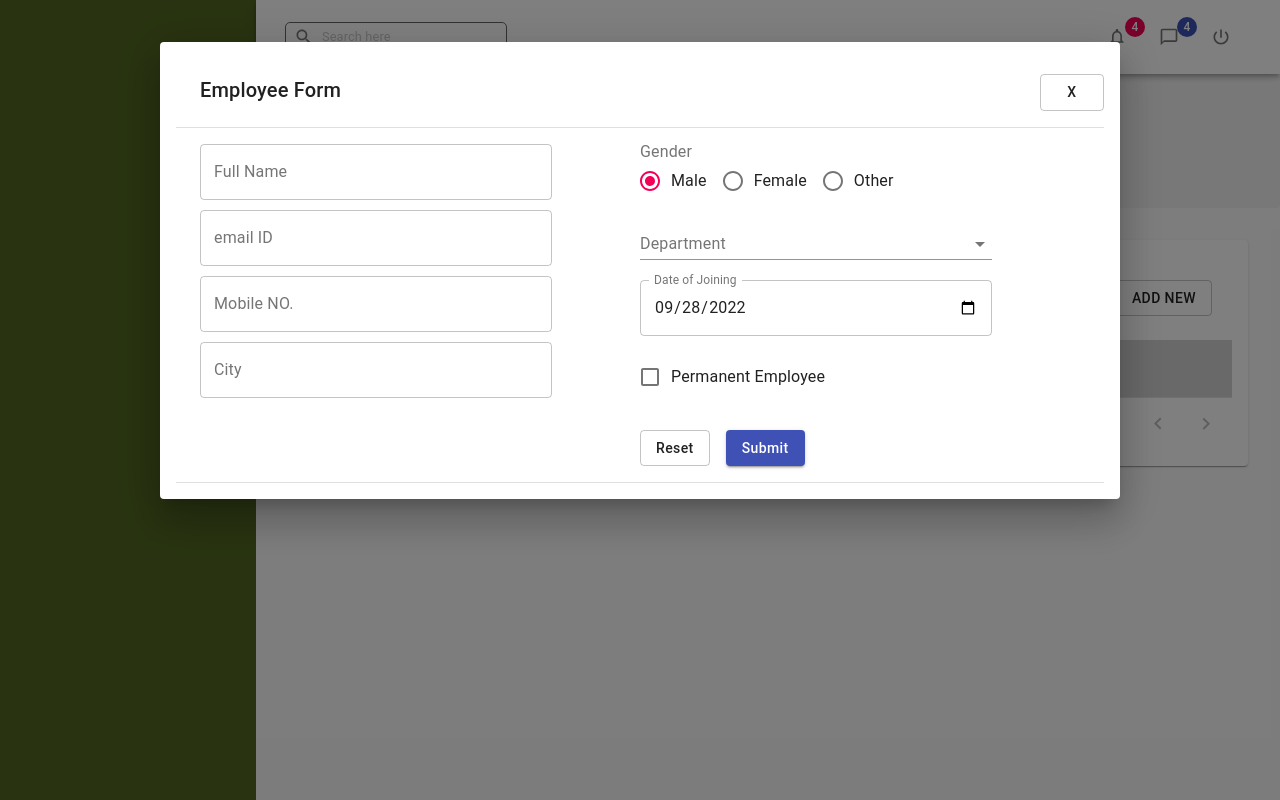
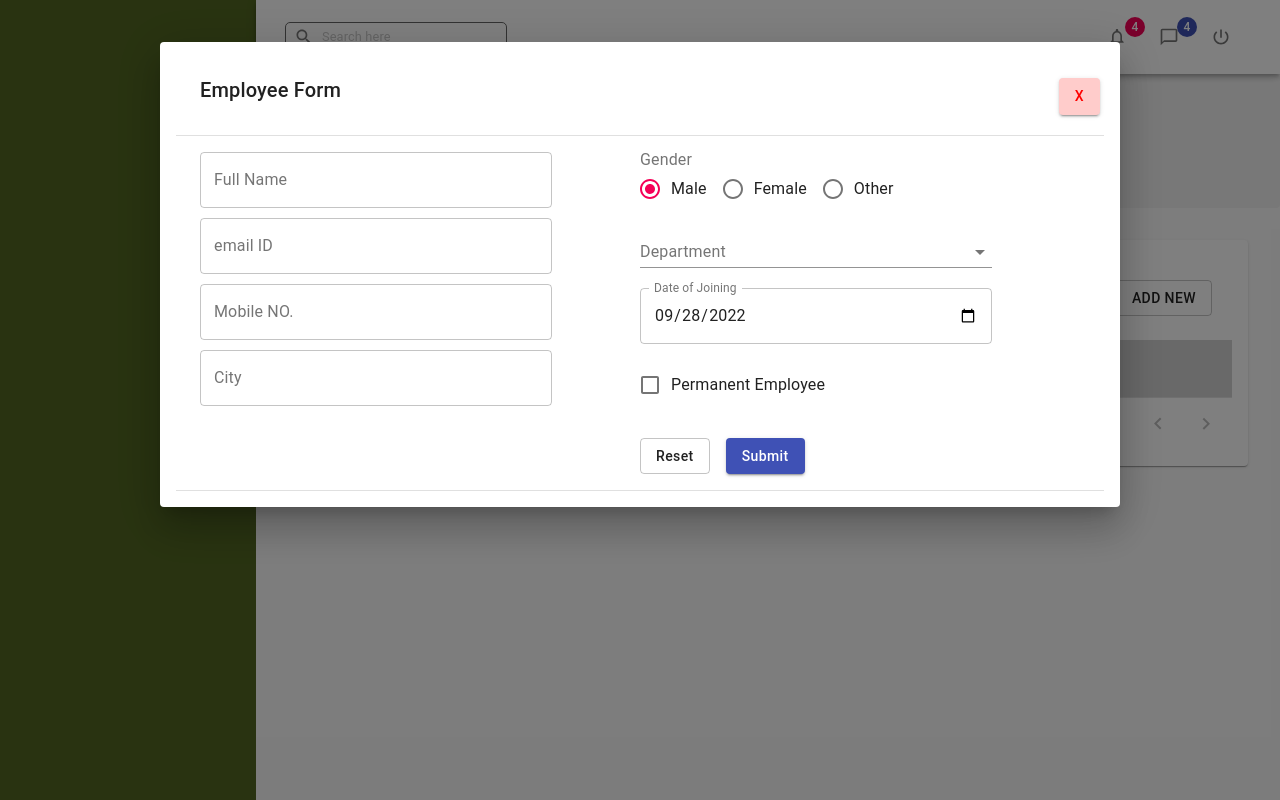
Before and after one commit to Muhammad-Faheem-khan/Employee-Data-Management-System, a React (Create React App) app: page / in a window 1280 px wide. Both pictures are taken after typing "Sample" into the empty fields and a click on the button "ADD NEW". Built offline with nearby package versions, Linux system fonts and the light colour scheme.

Commit message:
working on ADD and EDIT functinalities

```diff
--- a/src/App.js
+++ b/src/App.js
@@ -1,6 +1,6 @@
 import { CssBaseline } from '@material-ui/core'
 import React from 'react'
-import Employee from './Components/EmployeeData/Employee'
+import Employee from './Components/EmployeeData/Employee/Employee'
 import Header from './Components/Header'
 import SideBar from './Components/SideBar'
 import useStyles from './Components/Styles'
--- a/src/Components/EmployeeData/Employee.js
+++ b/src/Components/EmployeeData/Employee/Employee.js
@@ -1,14 +1,17 @@
 import React, {useState} from 'react'
-import PageHeader from '../PageHeader'
+import PageHeader from '../../PageHeader'
 import EmployeeForm from './EmployeeForm'
 import EmployeeTable from './EmployeeTable'
 import PopUpWindow from './PopUpWindow'
+import * as employeeService from '../EmployeeService'
 import { Paper } from '@material-ui/core'
-import { PeopleOutlineTwoTone } from '@material-ui/icons'
-import useStyles from './Styles'
+import {  PeopleOutlineTwoTone } from '@material-ui/icons'
+import useStyles from '../Styles'
 
 
 const Employee = () => {
+
+  const [record, setRecords] = useState(employeeService.getAllEmployees())
     const classes = useStyles()
     const [openPopUp, setopenPopUp] = useState(false)
 
@@ -18,6 +21,12 @@ const Employee = () => {
      const handleWindowClose=()=>{
       setopenPopUp(false)
      }
+     const addAndEdit = (values, handleResetForm)=>{
+      employeeService.insertEmployeeData(values)
+        handleResetForm()
+        setopenPopUp(false)
+        setRecords(employeeService.getAllEmployees())
+     }
   return (
     <>
         <PageHeader  pagetitle= 'Employee'
@@ -26,10 +35,10 @@ const Employee = () => {
             />
             <Paper className={classes.formpage}>
 
-            <EmployeeTable handleAddNewEmployee= {handleAddNewEmployee}/>
+            <EmployeeTable handleAddNewEmployee= {handleAddNewEmployee} record={record}/>
             </Paper>
             <PopUpWindow  openPopUp={openPopUp} handleWindowClose={handleWindowClose}>
-            <EmployeeForm />
+            <EmployeeForm addAndEdit={addAndEdit}/>
             </PopUpWindow>
     </>
   )
--- a/src/Components/EmployeeData/EmployeeForm.js
+++ b/src/Components/EmployeeData/Employee/EmployeeForm.js
@@ -1,9 +1,9 @@
 import { FormControlLabel, Grid, RadioGroup, TextField, InputLabel,MenuItem, Radio,
     Select, FormControl, FormLabel, FormGroup, Checkbox, Button, Box, FormHelperText } from '@material-ui/core'
     import { format } from 'date-fns'
-import { getdepartments } from './EmployeeService'
-import useStyles from './Styles'
-import useForm  from './useForm'
+import { getdepartments } from '../EmployeeService'
+import useStyles from '../Styles'
+import useForm  from '../useForm'
 
 const initialData = {
     id: '',
@@ -22,10 +22,10 @@ const genders = [{id: 'male', gender: 'Male'},
                 {id: 'female', gender: 'Female'},
                 {id: 'other', gender: 'Other'}]
 
-const EmployeeForm = () => {
+const EmployeeForm = ( {addAndEdit}) => {
     const classes = useStyles()
     const {values, handleInputData, handleInputDate, handleInputCheckbox,
-           error, handleFormSubmit, handleResetForm} = useForm(initialData)
+           error, handleFormSubmit, handleResetForm} = useForm(initialData, addAndEdit)
 
   return (
     <>
--- a/src/Components/EmployeeData/EmployeeTable.js
+++ b/src/Components/EmployeeData/Employee/EmployeeTable.js
@@ -2,13 +2,12 @@ import { Table, TableBody, TableCell, TableContainer, TableHead, TablePagination
   TableSortLabel,  Toolbar, InputAdornment, Button } from '@material-ui/core'
   import { Add, Search } from '@material-ui/icons'
 import React, {useState} from 'react'
-import * as employeeService from './EmployeeService'
-import useStyles from './Styles'
+import * as employeeService from '../EmployeeService'
+import useStyles from '../Styles'
 
-const EmployeeTable = ({handleAddNewEmployee}) => {
+const EmployeeTable = ({handleAddNewEmployee, record}) => {
     const classes = useStyles()
     const pages = [5,10,15]
-    const [record, setRecords] = useState(employeeService.getAllEmployees())
     const [page, setpage] = useState(0)
     const [rowsPerPage, setrowsPerPage] = useState(pages[page])
     const [order, setorder] = useState('asc')
--- a/src/Components/EmployeeData/PopUpWindow.js
+++ b/src/Components/EmployeeData/Employee/PopUpWindow.js
@@ -1,6 +1,6 @@
-import { Button, Dialog, DialogContent, DialogTitle, Typography } from '@material-ui/core'
+import { Button, Dialog, DialogContent, DialogTitle, Typography} from '@material-ui/core'
 import React from 'react'
-import useStyles from './Styles'
+import useStyles from '../Styles'
 
 const PopUpWindow = ({children, openPopUp, handleWindowClose}) => {
     const classes = useStyles()
@@ -12,7 +12,7 @@ const PopUpWindow = ({children, openPopUp, handleWindowClose}) => {
             <Typography variant='h6' component='div' style={{flexGrow: 1}}>
                 Employee Form
             </Typography>
-            <Button variant='outlined' className={classes.actionBtn} type='button' onClick={handleWindowClose}>X</Button>
+            <Button variant='contained' onClick={handleWindowClose} className={classes.actionBtn}>X</Button>
             </div>
         </DialogTitle>
         <DialogContent dividers >
--- a/src/Components/EmployeeData/Styles.js
+++ b/src/Components/EmployeeData/Styles.js
@@ -1,6 +1,6 @@
 import { makeStyles } from "@material-ui/core";
 
-const useStyles = makeStyles({
+const useStyles = makeStyles(theme=>({
     inputdata:{
         width: '80%',
         marginBottom: '10px'
@@ -47,14 +47,15 @@ const useStyles = makeStyles({
             position: 'absolute',
             top: '10px',
             padding: '1rem'
-    },
+    }},
+
     actionBtn: {
-        minWidth: '0',
-        padding: '0px',
-        margin: '0.5rem',
-        color: '#897799'
+       minWidth: '0',
+       margin: '4px',
+       backgroundColor: '#FFCCCB',
+       color: 'red'
     }
-}
-})
+
+}))
 
 export default useStyles
--- a/src/Components/EmployeeData/useForm.js
+++ b/src/Components/EmployeeData/useForm.js
@@ -1,9 +1,7 @@
 
 import React, {useState} from 'react'
 
-import * as employeeService from './EmployeeService'
-
-const useForm = (initialData) => {
+const useForm = (initialData, addAndEdit) => {
   const [values, setvalues] = useState(initialData)
   const [error, setError] = useState({})
 
@@ -52,8 +50,7 @@ const useForm = (initialData) => {
     const handleFormSubmit=(e)=>{
       e.preventDefault()
       if(validate('all')){
-        employeeService.insertEmployeeData(values)
-        handleResetForm()
+       addAndEdit(values, handleResetForm)
       }
     }
     const handleResetForm=()=>{
--- a/src/Components/Styles.js
+++ b/src/Components/Styles.js
@@ -2,6 +2,7 @@
 import { makeStyles } from '@material-ui/core'
 
 const useStyles = makeStyles({
+
     sidebar:{
         display: 'flex',
         flexDirection: 'row',
```
